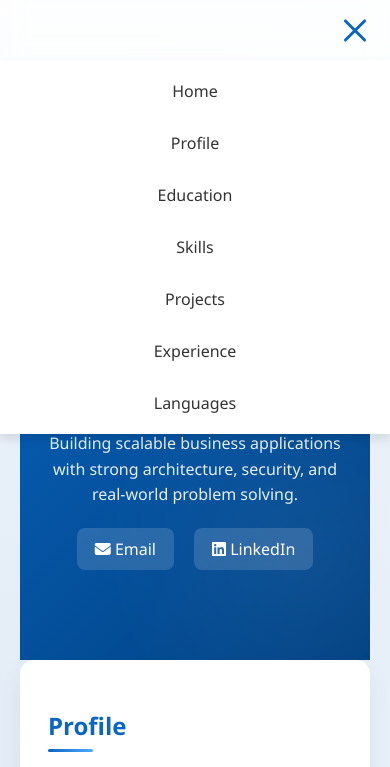
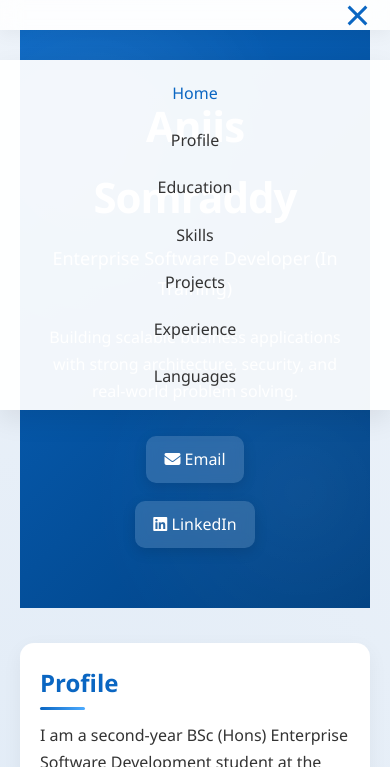
Before and after one commit to Aniis-Code/Aniis-Somraddy, a plain HTML site: page index.html in a window 390 px wide. Both pictures are taken after a click on the element 355 px from the left and 30 px from the top of the page. Shown: the top 767 px of the page. Drawn offline with Linux system fonts and the light colour scheme.

Commit message:
Remove profile photo and update css

```diff
--- a/index.html
+++ b/index.html
@@ -36,24 +36,13 @@
         <!-- ================= HERO COVER HEADER ================= -->
 <header id="header" class="hero">
 
-    <!-- Hero Background Layer -->
     <div class="hero-overlay"></div>
 
-    <!-- Hero Content Container -->
     <div class="hero-content">
 
-        <!-- Profile Photo Area -->
-        <div class="hero-photo">
-            <!--
-            Replace profile.jpg with your photo later.
-            Keep square image for best results.
-            -->
-            <img src="profile.jpg" alt="Aniis Somraddy Profile Photo">
-        </div>
-
-        <!-- Hero Text Area -->
         <div class="hero-text">
             <h1>Aniis Somraddy</h1>
+
             <h2>Enterprise Software Developer (In Training)</h2>
 
             <p class="hero-sub">
@@ -61,7 +50,6 @@
                 security, and real-world problem solving.
             </p>
 
-            <!-- Contact Links -->
             <div class="hero-links">
                 <a href="mailto:somraddy12345@gmail.com">
                     <i class="fa fa-envelope"></i> Email
@@ -73,7 +61,9 @@
             </div>
 
         </div>
+
     </div>
+
 </header>
 
 
--- a/style.css
+++ b/style.css
@@ -1,37 +1,70 @@
-/* ===================== GENERAL STYLING ===================== */
+/* =========================================================
+   1. DESIGN SYSTEM (VARIABLES)
+   Central control for colors, spacing, shadows
+========================================================= */
+
+:root {
+    --primary: #0a66c2;
+    --primary-dark: #004182;
+
+    --bg: #f4f7fb;
+    --card: #ffffff;
+    --card-alt: #f8fbff;
+
+    --text: #333;
+    --text-light: #555;
+
+    --radius: 14px;
+
+    --shadow-sm: 0 6px 20px rgba(0,0,0,0.05);
+    --shadow-md: 0 10px 30px rgba(0,0,0,0.08);
+    --shadow-hover: 0 18px 45px rgba(10,102,194,0.18);
+
+    --transition: all 0.25s ease;
+}
+
+/* =========================================================
+   2. RESET
+========================================================= */
+
+* {
+    margin: 0;
+    padding: 0;
+    box-sizing: border-box;
+}
+
+/* =========================================================
+   3. GLOBAL STYLES
+========================================================= */
+
 body {
     font-family: 'Segoe UI', Tahoma, Geneva, Verdana, sans-serif;
-
     background:
         radial-gradient(circle at 10% 20%, rgba(10,102,194,0.08), transparent 40%),
         radial-gradient(circle at 90% 80%, rgba(10,102,194,0.06), transparent 40%),
-        #f4f7fb;
+        var(--bg);
 
-    color: #333;
-    margin: 0;
-    padding: 0;
+    color: var(--text);
+    line-height: 1.7;
     scroll-behavior: smooth;
 }
 
-
+/* Page container */
 .resume-container {
-    max-width: 960px;
-    margin: 60px auto;
+    max-width: 1100px;
+    margin: 0 auto;
     padding: 0 20px;
 }
 
-/* ================= HERO SECTION ================= */
+/* =========================================================
+   4. HERO SECTION
+========================================================= */
 
-/*
-Main hero container.
-Creates full width cover feeling.
-*/
 .hero {
     position: relative;
-    min-height: 420px;
+    min-height: 60vh;
 
-    /* Modern gradient background */
-    background: linear-gradient(135deg, #0a66c2, #004182);
+    background: linear-gradient(135deg, var(--primary), var(--primary-dark));
 
     display: flex;
     align-items: center;
@@ -42,218 +75,166 @@ Creates full width cover feeling.
     overflow: hidden;
 }
 
-/*
-Overlay adds depth and professional feel.
-*/
+/* Background overlay texture */
 .hero-overlay {
     position: absolute;
     inset: 0;
-
-    /* Subtle pattern effect */
-    background: radial-gradient(circle at 20% 20%, rgba(255,255,255,0.15), transparent 40%),
-                radial-gradient(circle at 80% 80%, rgba(255,255,255,0.1), transparent 40%);
-
-    opacity: 0.5;
+    background:
+        radial-gradient(circle at 20% 20%, rgba(255,255,255,0.12), transparent 40%),
+        radial-gradient(circle at 80% 80%, rgba(255,255,255,0.08), transparent 40%);
+    opacity: 0.6;
 }
 
-/*
-Content sits above overlay.
-*/
+/* Hero content */
 .hero-content {
     position: relative;
     z-index: 2;
-
     max-width: 900px;
     width: 100%;
-
-    display: flex;
-    align-items: center;
-    gap: 40px;
-
-    flex-wrap: wrap;
+    text-align: center;
 }
 
-/* ================= PROFILE PHOTO ================= */
-
-/*
-Photo container gives modern floating card effect.
-*/
-.hero-photo img {
-    width: 160px;
-    height: 160px;
-
-    object-fit: cover;
-    border-radius: 50%;
-
-    border: 4px solid white;
-
-    box-shadow: 0 10px 30px rgba(0,0,0,0.25);
-}
-
-/* ================= HERO TEXT ================= */
-
+/* Name */
 .hero-text h1 {
-    font-size: 42px;
+    font-size: 56px;
+    font-weight: 700;
+    letter-spacing: -1px;
     margin-bottom: 10px;
 }
 
+/* Subtitle */
 .hero-text h2 {
-    font-size: 20px;
+    font-size: 22px;
     font-weight: 400;
+    opacity: 0.95;
     margin-bottom: 15px;
+}
+
+/* Description */
+.hero-text {
+    max-width: 750px;
+    margin: 0 auto;
+}
+
+.hero-sub {
+    margin: 20px auto;
+    max-width: 650px;
     opacity: 0.95;
 }
 
-.hero-sub {
-    max-width: 500px;
-    line-height: 1.6;
-    opacity: 0.9;
-}
-
-/* ================= HERO LINKS ================= */
-
+/* Buttons */
 .hero-links {
-    margin-top: 20px;
+    margin-top: 30px;
     display: flex;
-    gap: 20px;
+    justify-content: center;
+    gap: 18px;
     flex-wrap: wrap;
 }
 
 .hero-links a {
     background: rgba(255,255,255,0.15);
     backdrop-filter: blur(6px);
+    color: white;
 
     padding: 10px 18px;
-    border-radius: 8px;
+    border-radius: 10px;
 
-    color: white;
     text-decoration: none;
     font-weight: 500;
 
-    transition: all 0.25s ease;
+    box-shadow: 0 4px 14px rgba(0,0,0,0.12);
+
+    transition: var(--transition);
 }
 
 .hero-links a:hover {
     background: white;
-    color: #0a66c2;
+    color: var(--primary);
     transform: translateY(-2px);
+    box-shadow: 0 10px 24px rgba(0,0,0,0.18);
 }
 
+/* =========================================================
+   5. SECTIONS (BASE CARD STYLE)
+========================================================= */
 
-/* ===================== SECTIONS ===================== */
 section {
-    margin-bottom: 30px;
+    background: var(--card);
+    border-radius: var(--radius);
+    padding: 28px;
+    margin: 35px 0;
+
+    box-shadow: var(--shadow-sm);
+
+    transition: var(--transition);
 }
+
+/* REMOVE section hover lift (keeps UI stable) */
+/* section:hover { transform: translateY(-3px); } */
 
 section h3 {
     font-size: 24px;
-    border-bottom: none;
-
+    color: var(--primary);
+    margin-bottom: 18px;
     position: relative;
-    padding-bottom: 10px;
-    margin-bottom: 18px;
-
-    color: #0a66c2;
 }
 
-/* Modern accent line */
+/* Accent underline */
 section h3::after {
     content: "";
     width: 45px;
     height: 3px;
-    background: linear-gradient(90deg, #0a66c2, #4dabff);
-
+    background: linear-gradient(90deg, var(--primary), #4dabff);
     position: absolute;
     left: 0;
-    bottom: 0;
+    bottom: -6px;
     border-radius: 2px;
 }
 
-/* ================= TECH STACK GRID ================= */
+/* =========================================================
+   6. TECH STACK
+========================================================= */
 
 .tech-grid {
     display: grid;
-
-    /* Auto responsive grid */
     grid-template-columns: repeat(auto-fit, minmax(120px, 1fr));
-
     gap: 22px;
     margin-top: 20px;
 }
 
-/* Individual tech card */
 .tech-item {
-    background: white;
-
-    border-radius: 14px;
+    background: var(--card);
+    border-radius: var(--radius);
     padding: 18px 12px;
 
     display: flex;
     flex-direction: column;
     align-items: center;
-    justify-content: center;
 
-    box-shadow: 0 6px 20px rgba(0,0,0,0.05);
+    box-shadow: var(--shadow-sm);
 
-    transition: all 0.25s ease;
+    transition: var(--transition);
 }
 
-/* Logo */
+.tech-item:hover {
+    transform: translateY(-5px);
+    box-shadow: var(--shadow-hover);
+}
+
 .tech-item img {
     width: 48px;
     height: 48px;
-    object-fit: contain;
     margin-bottom: 10px;
 }
 
-/* Tech name */
 .tech-item span {
     font-size: 14px;
-    font-weight: 500;
-    color: #444;
+    color: var(--text-light);
 }
 
-/* Hover Modern Effect */
-.tech-item:hover {
-    transform: translateY(-5px);
-    box-shadow: 0 14px 35px rgba(10,102,194,0.15);
-}
-
-
-.project, .experience {
-    margin-bottom: 15px;
-}
-
-.project h4, .experience h4 {
-    font-size: 18px;
-    margin-bottom: 5px;
-    color: #222;
-}
-
-.project p, .experience p {
-    margin: 0;
-}
-
-/* ================= MODERN SECTION CARDS ================= */
-
-section {
-    margin-bottom: 40px;
-    padding: 25px 28px;
-
-    background: white;
-    border-radius: 14px;
-
-    box-shadow: 0 8px 25px rgba(0,0,0,0.05);
-
-    transition: transform 0.25s ease, box-shadow 0.25s ease;
-}
-
-section:hover {
-    transform: translateY(-3px);
-    box-shadow: 0 14px 35px rgba(0,0,0,0.08);
-}
-
-/* ================= PROJECT CARDS ================= */
+/* =========================================================
+   7. PROJECTS
+========================================================= */
 
 .projects-grid {
     display: grid;
@@ -262,42 +243,33 @@ section:hover {
     margin-top: 20px;
 }
 
-/* Card Base */
 .project-card {
-    background: white;
-    border-radius: 16px;
+    background: var(--card-alt);
+    border-radius: var(--radius);
     padding: 24px;
 
-    box-shadow: 0 10px 30px rgba(0,0,0,0.05);
+    box-shadow: var(--shadow-sm);
 
-    position: relative;
-    overflow: hidden;
-
-    transition: all 0.3s ease;
+    transition: var(--transition);
 }
 
-/* Hover Modern Lift */
 .project-card:hover {
     transform: translateY(-6px);
-    box-shadow: 0 18px 45px rgba(10,102,194,0.18);
+    box-shadow: var(--shadow-hover);
 }
 
-/* Title */
 .project-card h4 {
     font-size: 20px;
+    color: var(--primary);
     margin-bottom: 12px;
-    color: #0a66c2;
 }
 
-/* Description */
 .project-card p {
     font-size: 15px;
-    line-height: 1.6;
-    color: #555;
+    color: var(--text-light);
 }
 
-/* ================= TECH TAGS ================= */
-
+/* Tech tags */
 .project-tech {
     margin-top: 18px;
     display: flex;
@@ -307,7 +279,7 @@ section:hover {
 
 .project-tech span {
     background: rgba(10,102,194,0.08);
-    color: #0a66c2;
+    color: var(--primary);
 
     padding: 6px 12px;
     border-radius: 20px;
@@ -316,116 +288,108 @@ section:hover {
     font-weight: 500;
 }
 
+/* =========================================================
+   NAVBAR (UPDATED RESPONSIVE VERSION)
+========================================================= */
 
-/* ===================== NAVBAR ===================== */
 nav {
     position: sticky;
     top: 0;
+    z-index: 100;
 
     background: rgba(255,255,255,0.85);
     backdrop-filter: blur(10px);
 
-    z-index: 100;
     box-shadow: 0 4px 18px rgba(0,0,0,0.05);
 }
 
+.nav-container {
+    max-width: 1100px;
+    margin: 0 auto;
 
-/* Center the container content */
-.nav-container {
     display: flex;
-    justify-content: center; /* Changed from space-between to center */
+    justify-content: center;
     align-items: center;
-    max-width: 900px;
-    margin: 0 auto;
-    padding: 0 20px;
-    position: relative; /* Useful for absolute positioning elements if needed */
+
+    padding: 15px 20px;
+    position: relative;
 }
 
-/* Hide the logo on desktop if you want only the links centered */
-/* Or, keep it if you want the logo AND links centered together */
-nav .logo {
-    margin-right: 40px; /* Adds space between logo and the first link */
-    font-weight: bold;
-    color: #0a66c2;
-    font-size: 20px;
+/* Desktop menu */
+nav ul {
+    display: flex;
+    gap: 30px;
+    list-style: none;
 }
 
-/* Ensure the UL doesn't have extra padding that offsets the "center" */
-nav ul {
-    display: flex;
-    justify-content: center;
-    gap: 30px;
-    padding: 15px 0;
-    margin: 0;
-    list-style: none;
-}
 nav ul li a {
     text-decoration: none;
-    color: #333;
+    color: var(--text);
     font-weight: 500;
     position: relative;
-    padding: 5px 0;
 }
 
-nav ul li a.active,
-nav ul li a:hover {
-    color: #0a66c2;
+nav ul li a:hover,
+nav ul li a.active {
+    color: var(--primary);
 }
 
-nav ul li a.active::after,
-nav ul li a:hover::after {
-    content: '';
+nav ul li a::after {
+    content: "";
     position: absolute;
+    bottom: -5px;
     left: 0;
-    bottom: -3px;
-    width: 100%;
-    height: 3px;
-    background-color: #0a66c2;
-    border-radius: 2px;
+
+    width: 0;
+    height: 2px;
+
+    background: var(--primary);
+    transition: var(--transition);
 }
 
-/* ================= HAMBURGER ================= */
-/* ================= HAMBURGER ================= */
+nav ul li a:hover::after {
+    width: 100%;
+}
+
+/* =========================================================
+   HAMBURGER (FIXED + RESPONSIVE)
+========================================================= */
+
 .hamburger {
     display: none;
     flex-direction: column;
-    justify-content: space-between;
-    width: 30px;
-    height: 21px;
+    gap: 4px;
     cursor: pointer;
-    z-index: 101;
-    /* Remove padding if it's pushing the icon out of alignment */
-    padding: 0;
+
+    position: absolute;
+    right: 20px;
 }
 
 .hamburger span {
-    display: block;
+    width: 25px;
     height: 3px;
-    width: 100%;
-    background-color: #0a66c2;
-    border-radius: 2px;
-    transition: all 0.3s ease;
+    background: var(--primary);
+    transition: var(--transition);
 }
 
-/* Perfect X Animation */
+/* X animation */
 .hamburger.active span:nth-child(1) {
-    transform: translateY(9px) rotate(45deg);
+    transform: translateY(7px) rotate(45deg);
 }
+
 .hamburger.active span:nth-child(2) {
     opacity: 0;
 }
+
 .hamburger.active span:nth-child(3) {
-    transform: translateY(-9px) rotate(-45deg);
+    transform: translateY(-7px) rotate(-45deg);
 }
 
+/* =========================================================
+   MOBILE NAV
+========================================================= */
+
 @media (max-width: 768px) {
-    .nav-container {
-        /* Centering the hamburger vertically in the bar */
-        justify-content: flex-end;
-        min-height: 60px;
-        display: flex;
-        align-items: center;
-    }
 
     .hamburger {
         display: flex;
@@ -433,74 +397,55 @@ nav ul li a:hover::after {
 
     nav ul {
         display: none;
-        flex-direction: column;
-        width: 100%;
-        background-color: #fff;
+
         position: absolute;
         top: 60px;
         left: 0;
+
+        width: 100%;
+
+        flex-direction: column;
+        align-items: center;
+
+        background: rgba(255,255,255,0.95);
+        backdrop-filter: blur(10px);
+
         padding: 20px 0;
-        box-shadow: 0 5px 10px rgba(0,0,0,0.1);
+        gap: 20px;
 
-        /* FIX: Center the links inside the mobile menu */
-        align-items: center;
-        text-align: center;
-    }
-
-    nav ul li {
-        width: 100%; /* Makes the clickable area wider */
+        box-shadow: 0 10px 25px rgba(0,0,0,0.08);
     }
 
     nav ul.show {
         display: flex;
-        animation: slideDown 0.3s ease forwards;
+    }
+}
+/* =========================================================
+   10. RESPONSIVE
+========================================================= */
+
+@media (max-width: 768px) {
+
+    .hero-text h1 {
+        font-size: 42px;
     }
 
-    nav .logo {
-        display: none;
+    .hero-text h2 {
+        font-size: 18px;
+    }
+
+    .hero-links {
+        flex-direction: column;
+        align-items: center;
     }
 }
 
-@media (max-width: 768px) {
-
-    .hero-content {
-        flex-direction: column;
-        text-align: center;
-    }
-
-    .hero-photo img {
-        width: 130px;
-        height: 130px;
-    }
-
-    .hero-text h1 {
-        font-size: 32px;
-    }
-
-    /* ⭐ ADD THIS */
-    .hero-links {
-        justify-content: center;
-    }
-}
 @media (max-width: 500px) {
-
     .tech-grid {
         grid-template-columns: repeat(2, 1fr);
     }
 
-}
-
-@media (max-width: 500px) {
-
-    .project-card {
+    section {
         padding: 20px;
     }
-
 }
-
-
-/* ================= SLIDE-DOWN ANIMATION ================= */
-@keyframes slideDown {
-    from { opacity: 0; transform: translateY(-20px); }
-    to { opacity: 1; transform: translateY(0); }
-}
```
Also changed, not shown: 1 other file.
